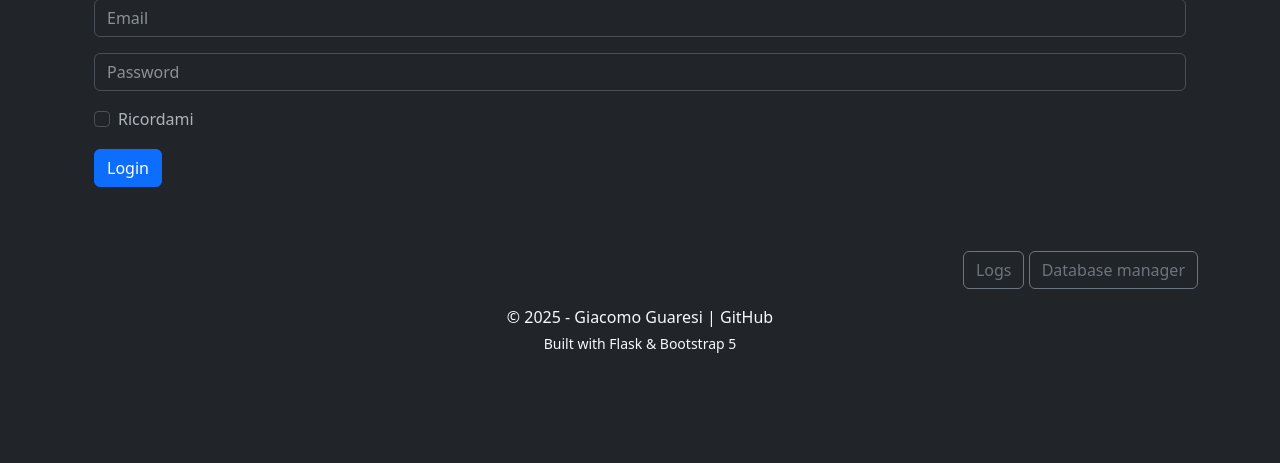
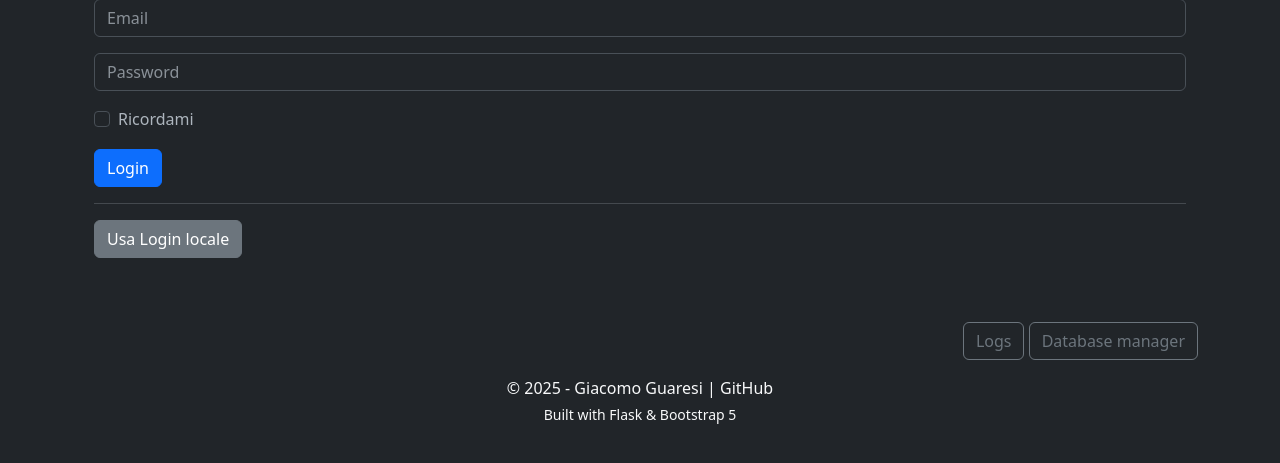
Before and after one commit to GiacomoGuaresi/RaspERP, a Flask app: page /login in a window 1280 px wide. Shown: the part 163-626 px from the top of the page. Run offline with Flask 3, Linux system fonts and the light colour scheme.

Commit message:
feat: add local network detection to login and update login template for improved user experience

```diff
--- a/app/routes/auth.py
+++ b/app/routes/auth.py
@@ -19,7 +19,11 @@ def login():
         else:
             flash("Credenziali non valide", "danger")
 
-    return render_template('login.html')
+    ip = request.remote_addr
+    localNetwork = (ip.startswith("192.168.") or ip.startswith("10.") or ip.startswith("127."))
+    print(f"IP: {ip}, Local Network: {localNetwork}")
+
+    return render_template('login.html', localNetwork=localNetwork)
 
 @auth_bp.route('/logout')
 @login_required
@@ -61,8 +65,8 @@ def user():
 @auth_bp.route('/locallogin', methods=['GET', 'POST'])
 def localLogin():
     ip = request.remote_addr
-    # if not (ip.startswith("192.168.") or ip.startswith("10.") or ip.startswith("172.")):
-    #     return render_template('locallogin.html')
+    if not (ip.startswith("192.168.") or ip.startswith("10.") or ip.startswith("127.")):
+        return render_template('locallogin.html')
     if request.method == 'POST':
         pin = request.form['pin']
 
--- a/app/routes/home.py
+++ b/app/routes/home.py
@@ -84,7 +84,7 @@ def whoami():
     returnObject = {}
 
     ip = request.remote_addr
-    if ip.startswith("192.168.") or ip.startswith("10.") or ip.startswith("172."):
+    if ip.startswith("192.168.") or ip.startswith("10.") or ip.startswith("127."):
         returnObject["Side"] = "Internal"
         returnObject["ip"] = ip
     else:
--- a/app/templates/login.html
+++ b/app/templates/login.html
@@ -16,13 +16,21 @@
       </label>
     </div>
     <button type="submit" class="btn btn-primary mt-3">Login</button>
+
     {% with messages = get_flashed_messages(with_categories=true) %}
-      {% if messages %}
-        {% for category, message in messages %}
-          <div class="alert alert-{{ category }} mt-2">{{ message }}</div>
-        {% endfor %}
-      {% endif %}
+    {% if messages %}
+    {% for category, message in messages %}
+    <div class="alert alert-{{ category }} mt-2">{{ message }}</div>
+    {% endfor %}
+    {% endif %}
     {% endwith %}
+
+    {% if localNetwork %}
+    <hr>
+    <div class="mt-3">
+      <a href="{{ url_for('auth.localLogin') }}" class="btn btn-secondary">Usa Login locale</a>
+    </div>
+    {% endif %}
   </form>
 </div>
 {% endblock %}
```
